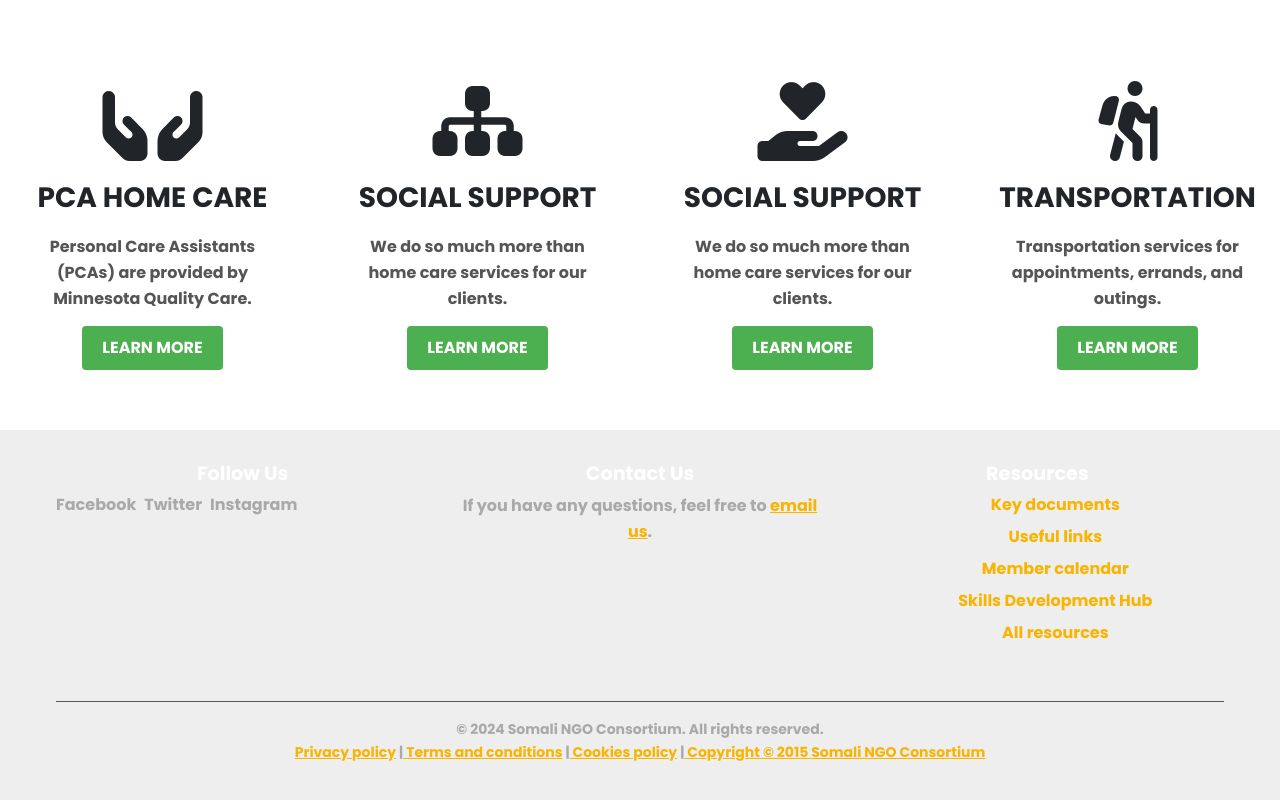
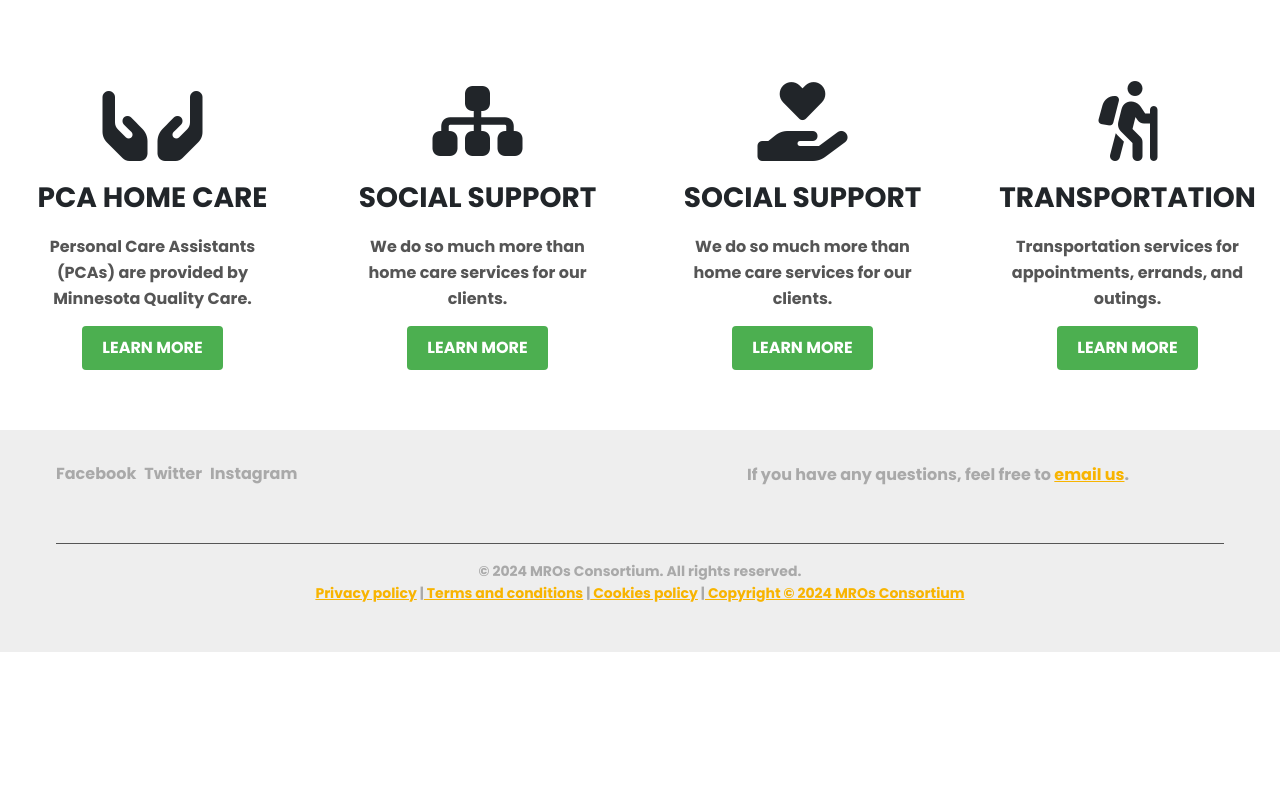
Before and after one commit to imraac/consortium, a React (Vite) app: page / in a window 1280 px wide. Shown: the part 1466-2266 px from the top of the page. After the commit the page ends 2118 px from the top, so only its background shows below. Built offline with nearby package versions, Linux system fonts and the light colour scheme.

Commit message:
fixed footer All rights reserved

```diff
--- a/src/components/ConsortiumRegistrationForm.css
+++ b/src/components/ConsortiumRegistrationForm.css
@@ -72,3 +72,16 @@
     flex-direction: column; /* Stack form elements vertically */
     align-items: flex-start; /* Align items to the left */
 }
+
+/* Media Queries for Responsiveness */
+@media (max-width: 768px) {
+    .consortium-form-container {
+        margin-top: 99px; /* Further reduce margin on smaller screens */
+        padding-left: 10px; /* Adjust left padding on smaller screens */
+        padding-right: 10px; /* Add right padding */
+    }
+
+    .consortium-form-container button {
+        width: 100%; /* Full width button on smaller screens */
+    }
+}
--- a/src/components/Footer.jsx
+++ b/src/components/Footer.jsx
@@ -65,7 +65,7 @@
 
 // export default Footer;
 
-import  'react';
+import React from 'react';
 import { Link } from 'react-router-dom';
 
 const Footer = () => {
@@ -76,9 +76,7 @@ const Footer = () => {
       <div style={{ maxWidth: '1200px', margin: '0 auto', padding: '0 1rem' }}>
         <div style={{ display: 'flex', flexWrap: 'wrap', justifyContent: 'space-between', gap: '1.5rem' }}>
 
-
-          <div style={{ flex: '1 1 30%', marginBottom: '1rem' }}>
-            <h4 style={{ fontSize: '1.2rem', fontWeight: 'semibold', marginBottom: '0.5rem' }}>Follow Us</h4>
+          <div style={{ flex: '1 1 30%', marginBottom: '1rem', color: '#007BFF' }}> {/* Change color to blue */}
             <div style={{ display: 'flex', flexWrap: 'wrap', gap: '0.5rem' }}>
               {socialLinks.map(platform => (
                 <Link
@@ -98,8 +96,7 @@ const Footer = () => {
             </div>
           </div>
 
-          <div style={{ flex: '1 1 30%', marginBottom: '1rem' }}>
-            <h4 style={{ fontSize: '1.2rem', fontWeight: 'semibold', marginBottom: '0.5rem' }}>Contact Us</h4>
+          <div style={{ flex: '1 1 30%', marginBottom: '1rem', color: '#007BFF' }}> {/* Change color to blue */}
             <p style={{ color: '#a9a9a9' }}>
               If you have any questions, feel free to{' '}
               <a
@@ -114,25 +111,15 @@ const Footer = () => {
             </p>
           </div>
 
-          <div style={{ flex: '1 1 30%', marginBottom: '1rem' }}>
-            <h4 style={{ fontSize: '1.2rem', fontWeight: 'semibold', marginBottom: '0.5rem' }}>Resources</h4>
-            <ul style={{ paddingLeft: '1rem', color: '#a9a9a9' }}>
-              <li><Link to="/key-documents" style={{ color: '#f8b400', textDecoration: 'none' }}>Key documents</Link></li>
-              <li><Link to="/useful-links" style={{ color: '#f8b400', textDecoration: 'none' }}>Useful links</Link></li>
-              <li><Link to="/member-calendar" style={{ color: '#f8b400', textDecoration: 'none' }}>Member calendar</Link></li>
-              <li><Link to="/skills-development-hub" style={{ color: '#f8b400', textDecoration: 'none' }}>Skills Development Hub</Link></li>
-              <li><Link to="/all-resources" style={{ color: '#f8b400', textDecoration: 'none' }}>All resources</Link></li>
-            </ul>
-          </div>
         </div>
 
         <div style={{ textAlign: 'center', marginTop: '1.5rem', borderTop: '1px solid #555', paddingTop: '1rem' }}>
           <p style={{ fontSize: '0.875rem', color: '#a9a9a9' }}>
-            &copy; {new Date().getFullYear()} Somali NGO Consortium. All rights reserved. <br />
+            &copy; {new Date().getFullYear()} MROs Consortium. All rights reserved. <br />
             <Link to="/privacy-policy" style={{ color: '#f8b400', textDecoration: 'underline' }}>Privacy policy</Link> |
             <Link to="/terms-and-conditions" style={{ color: '#f8b400', textDecoration: 'underline' }}> Terms and conditions</Link> |
             <Link to="/cookies-policy" style={{ color: '#f8b400', textDecoration: 'underline' }}> Cookies policy</Link> |
-            <Link to="/copyright" style={{ color: '#f8b400', textDecoration: 'underline' }}> Copyright © 2015 Somali NGO Consortium</Link>
+            <Link to="/copyright" style={{ color: '#f8b400', textDecoration: 'underline' }}> Copyright © 2024 MROs Consortium</Link>
           </p>
         </div>
       </div>
--- a/src/components/Registration.css
+++ b/src/components/Registration.css
@@ -60,3 +60,17 @@
   .registration-form-container button:hover {
     background-color: #c24b3a;
   }
+
+
+
+  @media (max-width: 768px) {
+    .registration-form-container {
+        margin-top: 99px; /* Further reduce margin on smaller screens */
+        padding-left: 10px; /* Adjust padding on smaller screens */
+        padding-right: 10px; /* Add padding to the right */
+    }
+
+    .registration-form-container button {
+        width: 100%; /* Full width button on smaller screens */
+    }
+}
```
